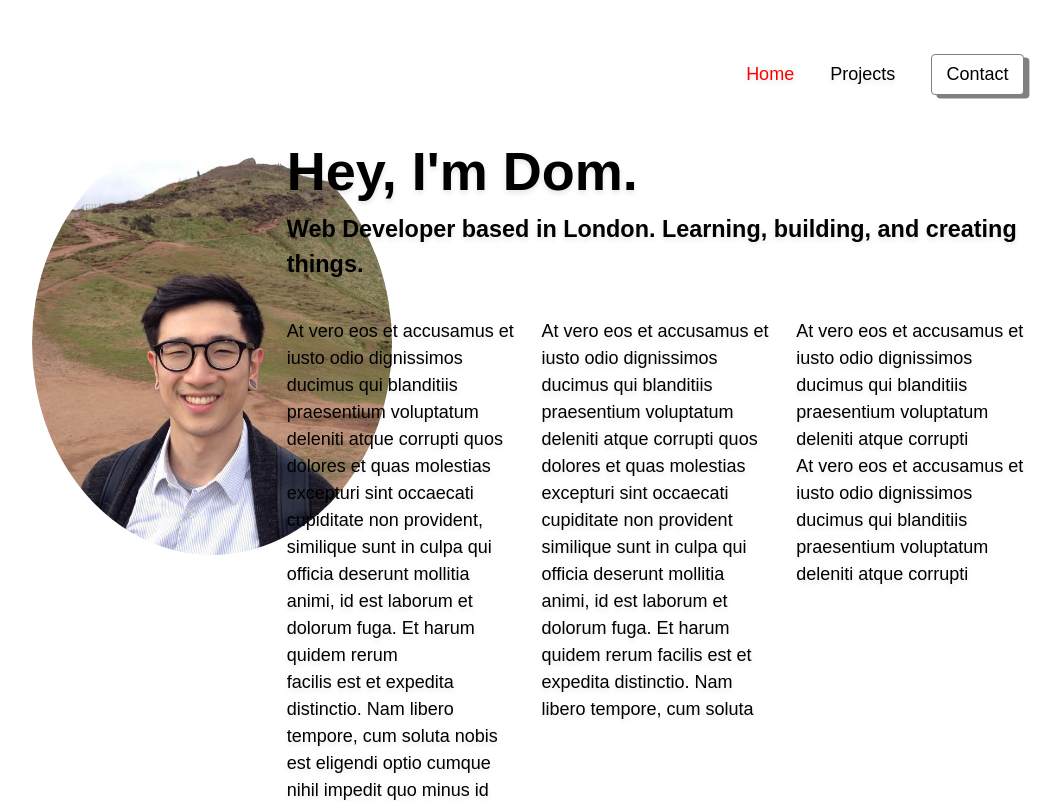
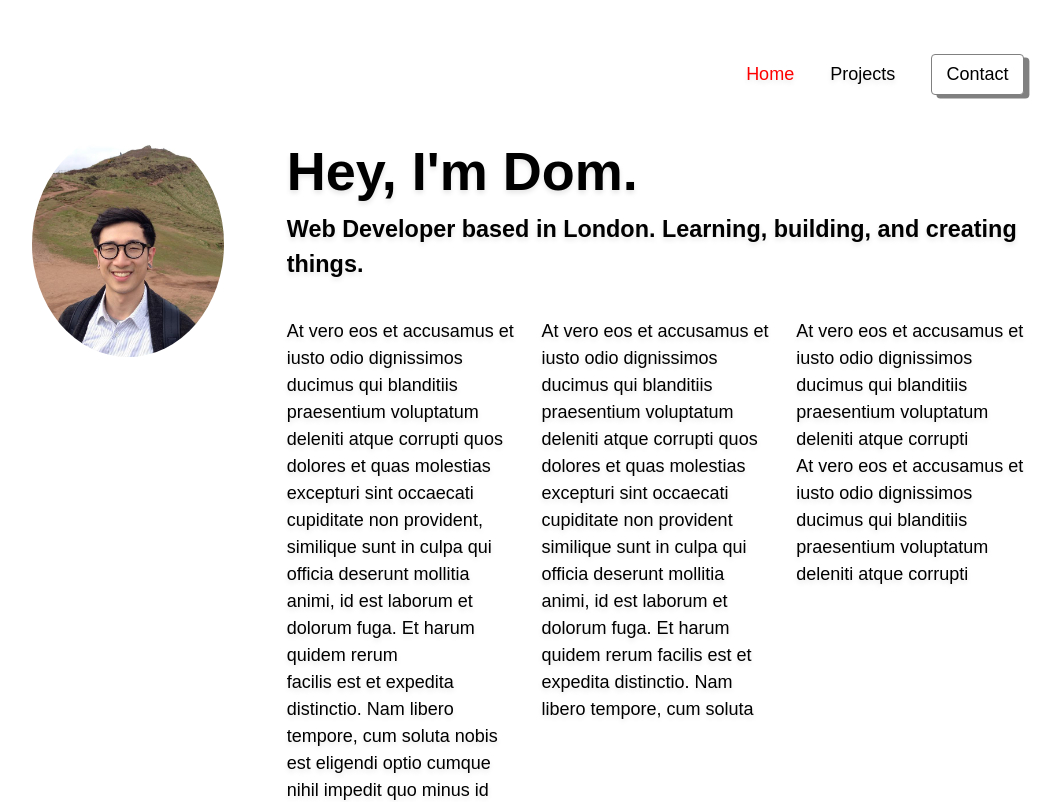
Before and after one commit to dominictwlee/portfolio, a React app: page / in a window 1280 px wide. Shown: the top 802 px of the page, without its empty margins (112-1173 px from the left). Built offline with nearby package versions, Linux system fonts and the light colour scheme.

Commit message:
Create page fade transitions

```diff
--- a/src/components/App/App.css
+++ b/src/components/App/App.css
@@ -125,3 +125,35 @@ button:hover {
     padding: 2rem;
   }
 }
+
+.pageMain {
+  position: relative;
+  max-width: 100%;
+}
+
+.pageMainInner {
+  position: absolute;
+  top: 0;
+  left: 0;
+  width: 100%;
+}
+
+.enter {
+  opacity: 0;
+  z-index: 1;
+}
+
+.enter.enterActive {
+  opacity: 1;
+  transition: opacity 250ms ease-in;
+}
+
+.exit {
+  opacity: 1;
+  z-index: 0;
+}
+
+.exit.exitActive {
+  opacity: 0;
+  transition: opacity 250ms ease-in;
+}
--- a/src/components/App/App.jsx
+++ b/src/components/App/App.jsx
@@ -1,5 +1,5 @@
 import React from 'react';
-
+import { TransitionGroup, CSSTransition } from 'react-transition-group';
 import { BrowserRouter as Router, Route, Switch } from 'react-router-dom';
 
 import styles from './App.css';
@@ -29,15 +29,34 @@ class App extends React.Component {
   render() {
     return (
       <Router>
+        <Route
+          render={({ location }) => (
             <div className={styles.pageContainer}>
               <Nav toggleModal={this.toggleModal} />
-          <Switch>
+              <TransitionGroup className={styles.pageMain}>
+                <CSSTransition
+                  key={location.key}
+                  classNames={{
+                    enter: styles.enter,
+                    enterActive: styles.enterActive,
+                    exit: styles.exit,
+                    exitActive: styles.exitActive
+                  }}
+                  timeout={300}
+                >
+                  <section className={styles.pageMainInner}>
+                    <Switch location={location}>
                       <Route exact path="/" component={HomeMain} />
-            <Route path="/projects" component={Projects} />
+                      <Route exact path="/projects" component={Projects} />
                       <Route component={NotFound} />
                     </Switch>
+                  </section>
+                </CSSTransition>
+              </TransitionGroup>
               <ContactModal show={this.state.isOpen} onClose={this.toggleModal} />
             </div>
+          )}
+        />
       </Router>
     );
   }
--- a/src/components/HomeMain/HomeMain.css
+++ b/src/components/HomeMain/HomeMain.css
@@ -56,7 +56,7 @@
 
 .image {
   border-radius: 100%;
-  max-width: 20rem;
+  min-width: 10rem;
 
   @media small {
     max-width: 15rem;
--- a/src/index.jsx
+++ b/src/index.jsx
@@ -9,8 +9,8 @@ const renderApp = () => {
 
 renderApp();
 
-if (module.hot) {
-  module.hot.accept('./components/App/App', () => {
-    renderApp();
-  });
-}
+// if (module.hot) {
+//   module.hot.accept('./components/App/App', () => {
+//     renderApp();
+//   });
+// }
```
Lines whose indentation alone changed are shown as unchanged.
